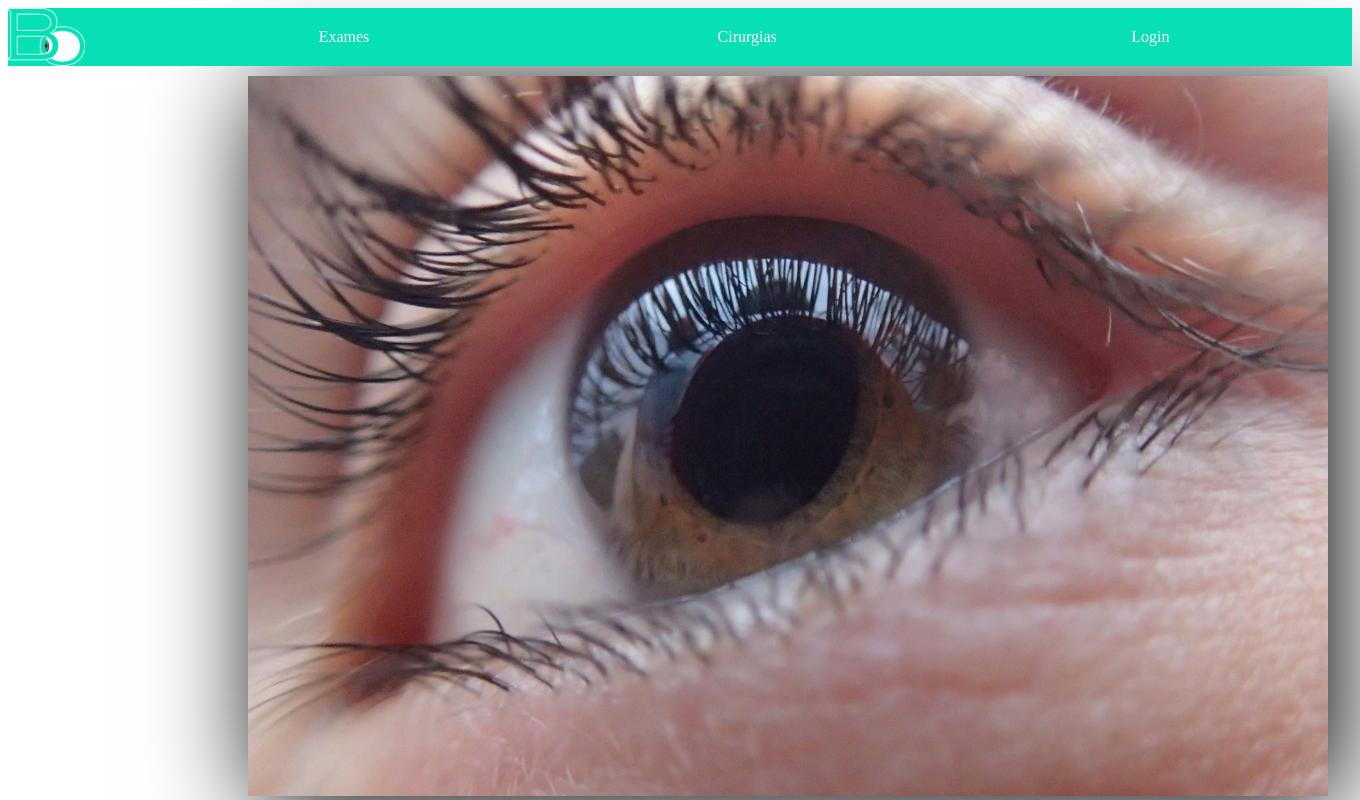
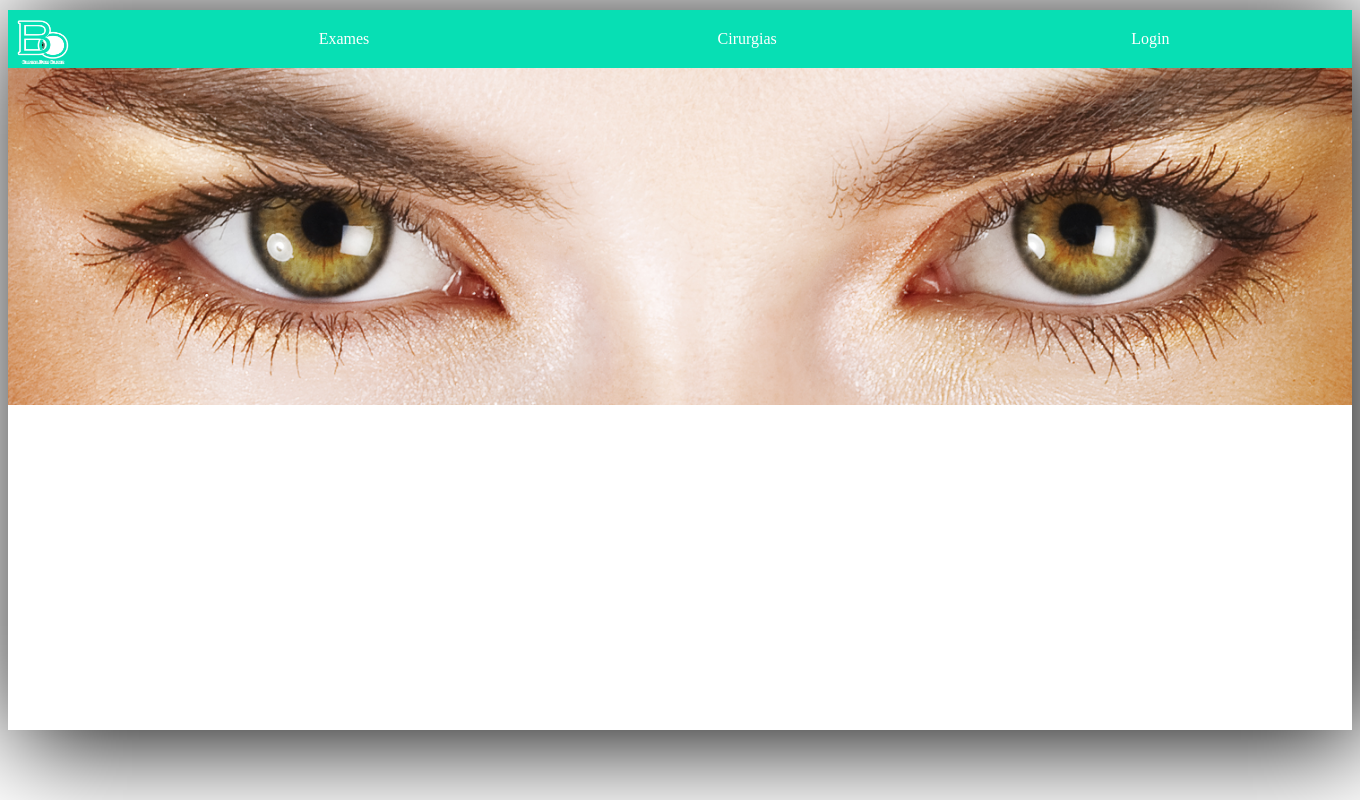
Before and after one commit to Matteus777/SitePI, a PHP site: page / in a window 1360 px wide. Run offline with PHP 8.4, Linux system fonts and the light colour scheme.

Commit message:
Fiz uns bagulho no Photoshop e mudei umas imagens e o logo

```diff
--- a/public_html/estilo.css
+++ b/public_html/estilo.css
@@ -21,10 +21,12 @@
     font-size: 25px;
 
 }
-#fundo img{
+#fundo{
+    background-image: url("img/eyes.png");
+    background-size: 100%;
     margin-top: 10px;
-    margin-left: 240px;
-    width: 1080px;
+    background-repeat: no-repeat;
+    width: 100%;
     height:720px;
     box-shadow: 10px 10px 100px;
 }
@@ -34,7 +36,7 @@
     text-decoration: none;
 }
 #Inicio{
-    background-image: url("img/logo.png");
+    background-image: url("img/logoescrito.png");
     background-size: contain;
     background-repeat: no-repeat;
 }
--- a/public_html/index.php
+++ b/public_html/index.php
@@ -12,7 +12,7 @@
     </head>
     <body>
         <?php require_once 'menu.php'?>
-        <div id="fundo"  ><img src="img/olho.jpg"/></div>
+        <div id="fundo"  >&nbsp; </div>
 
 
 
```
Also changed, not shown: public_html/img/eyes.png (added), public_html/img/logo.png, public_html/img/logoescrito.png (added).
